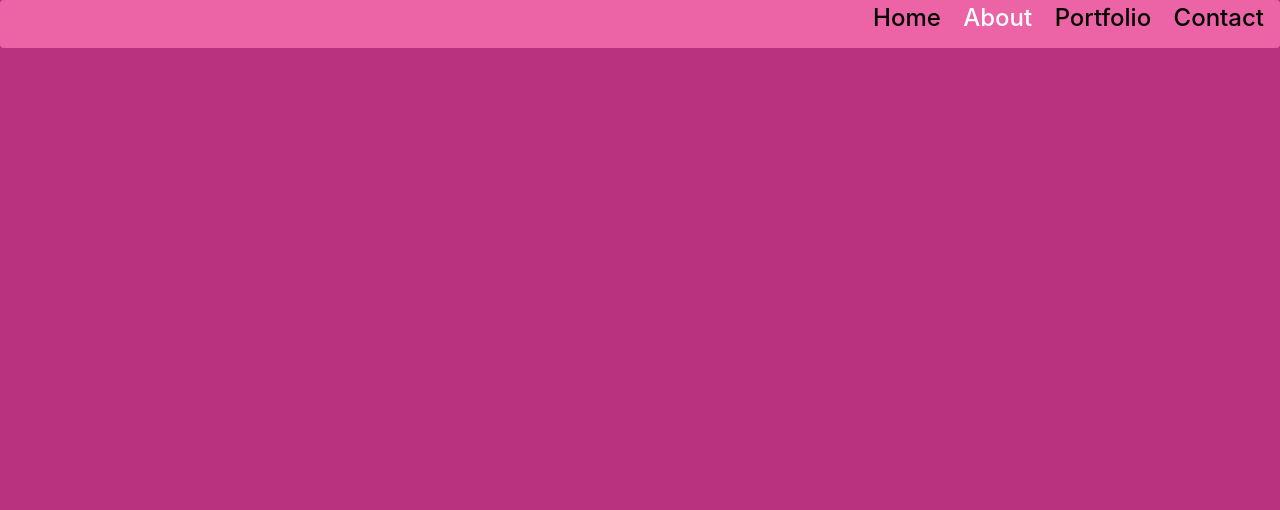
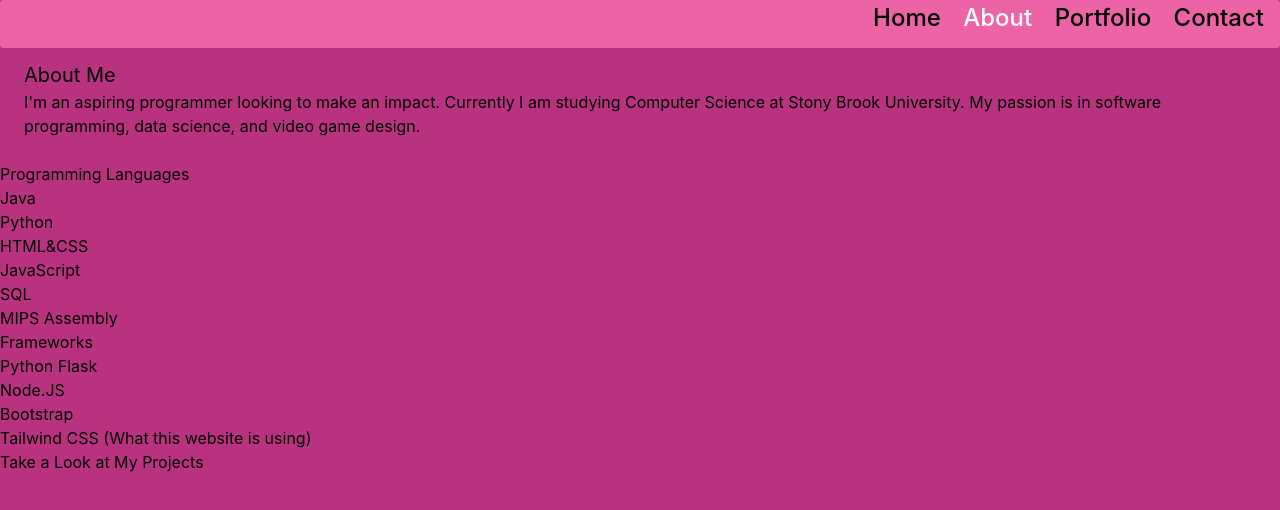
Before and after one commit to TenzinLoden/TenzinLoden.github.io, a website: page about.html in a window 1280 px wide. Drawn offline with Linux system fonts and the light colour scheme.

Commit message:
About me Text

```diff
--- a/about.html
+++ b/about.html
@@ -14,5 +14,31 @@
         <a href = "portfolio.html" class ="font-medium align-middle text-2xl "> Portfolio </a>
         <a href = "contact.html" class ="font-medium align-middle text-2xl px-4"> Contact </a>
       </div>
+      <div class="p-6">
+      <h1 class="md:text-xl"> About Me </h1>
+      <p class="white"> I'm an aspiring programmer looking to make
+      an impact. Currently I am studying Computer Science at
+      Stony Brook University. My passion is in software programming,
+       data science, and video game design. </p>
+     </div>
+      <h2> Programming Languages </h2>
+      <ul>
+        <li> Java </li>
+        <li> Python </li>
+        <li> HTML&CSS </li>
+        <li> JavaScript </li>
+        <li> SQL </li>
+        <li> MIPS Assembly </li>
+      </ul>
+
+      <h2> Frameworks </h2>
+      <ul>
+        <li> Python Flask </li>
+        <li> Node.JS </li>
+        <li> Bootstrap </li>
+        <li> Tailwind CSS (What this website is using) </li>
+      </ul>
+
+      <a href = "portfolio.html"> Take a Look at My Projects </a>
     </div>
   </body>
--- a/tailwind.config.js
+++ b/tailwind.config.js
@@ -1,5 +1,9 @@
 module.exports = {
   theme: {
+    fontFamily: {
+     display: ['Gilroy', 'sans-serif'],
+     body: ['Graphik', 'sans-serif'],
+   },
     extend: {}
   },
   variants: {},
```
Also changed, not shown: index.html (+3 -0 lines).
